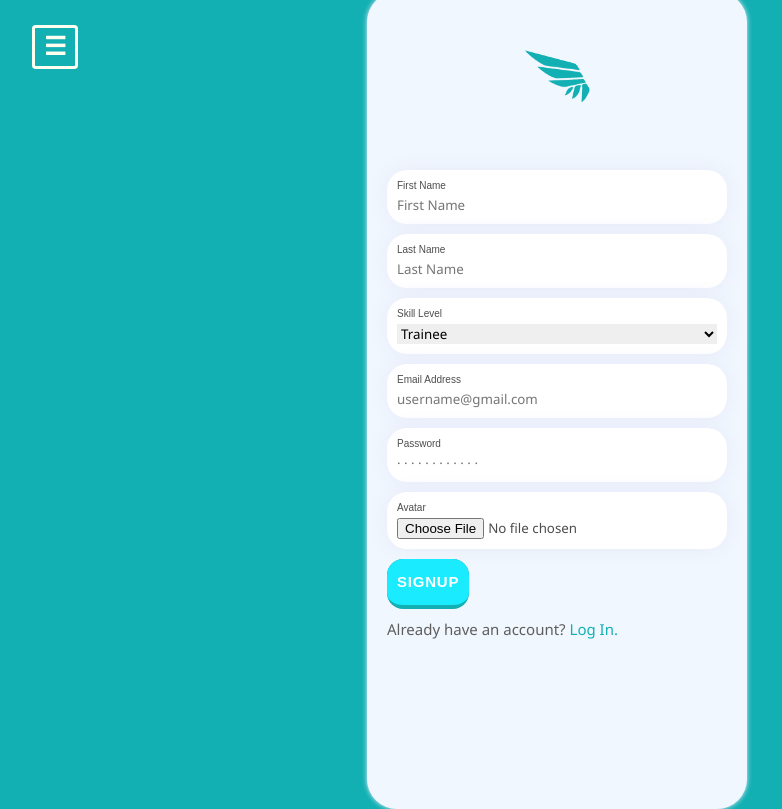
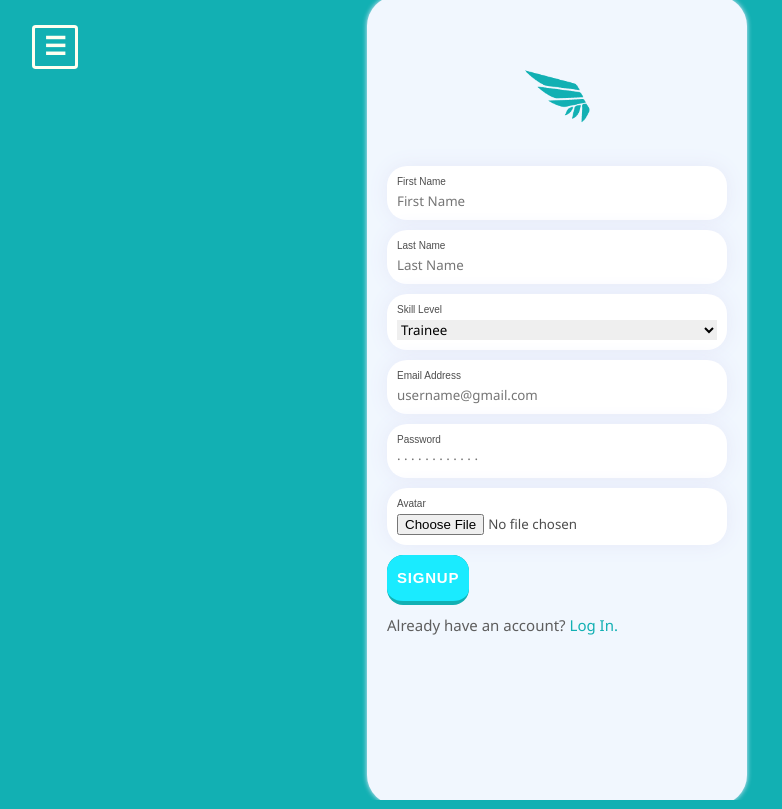
Before and after one commit to AngelaPar/hs-project-website, a PHP site: page /registration.php in a window 1280 px wide. Shown: the whole page, without its empty margins (83-865 px from the left). Run offline with PHP 8.4, Linux system fonts and the light colour scheme.

Commit message:
update registration page style: fix logo issue on laptop screen

```diff
--- a/website/Styles/FormStyles.css
+++ b/website/Styles/FormStyles.css
@@ -103,7 +103,7 @@ label {
 
 .logocontainer img{
   display: block;
-  margin: 3vh auto 3vh auto;
+  margin: 5vh auto 0 auto;
   height: 10vh;
 }
 
@@ -173,3 +173,9 @@ label {
 		color: var(--dark-blue);
 	}
 }
+
+@media screen and (min-width: 1024px) {
+  body {
+    overflow: hidden;
+  }
+}
```
Also changed, not shown: website/uploads/sampleusericon.png (added).
